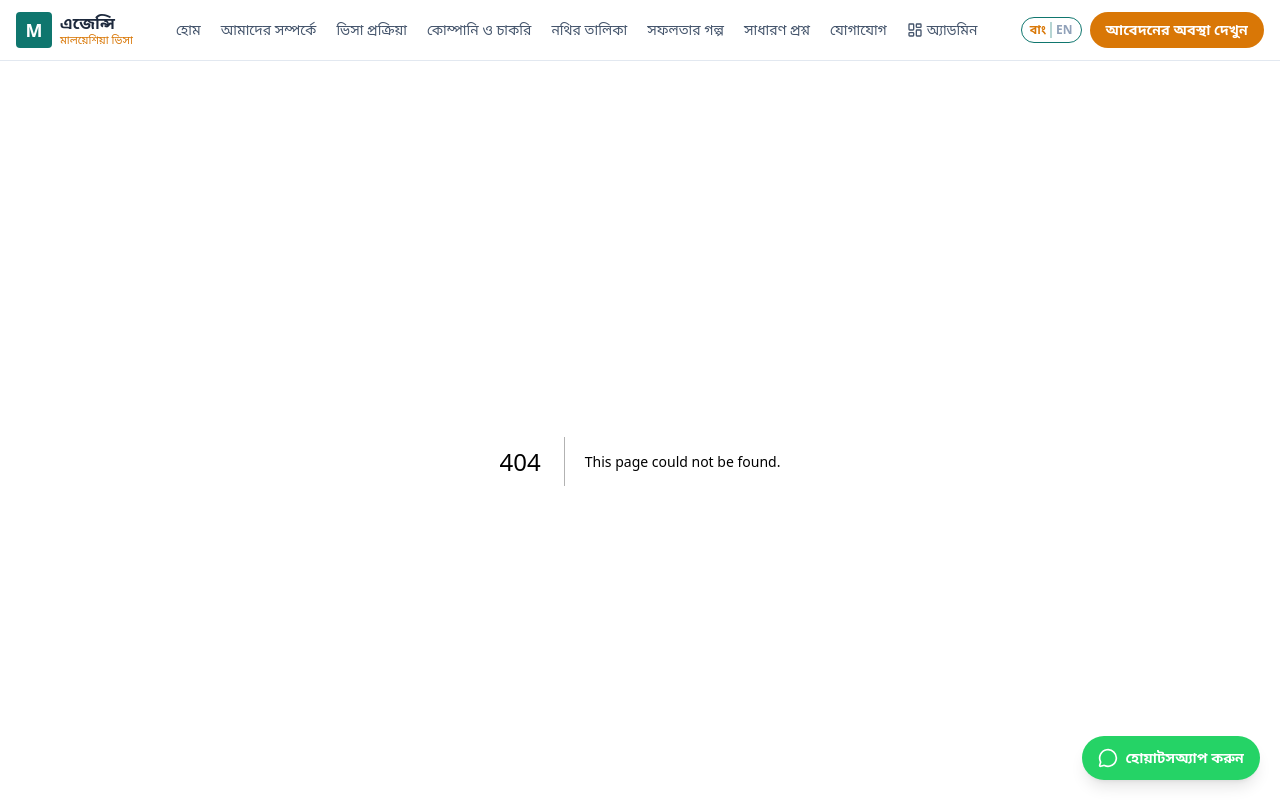
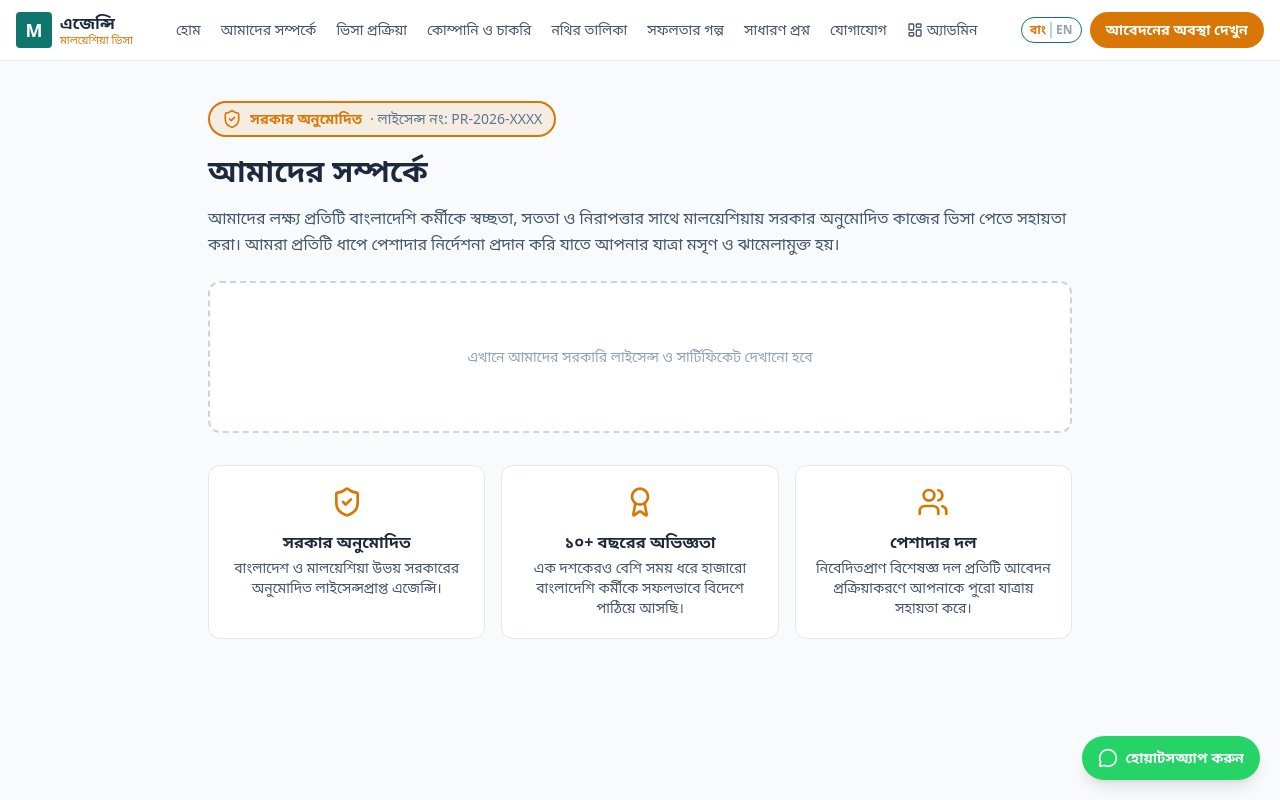
Before and after one commit to mehedi8430/malaysia-gateway, a Next.js app: page /about in a window 1280 px wide. Before the commit this address had no page. Shown: the top 800 px of the page. Built offline with nearby package versions, Linux system fonts and the light colour scheme.

Commit message:
feat: about page with locale keys

```diff
--- /dev/null
+++ b/src/app/about/page.jsx
@@ -0,0 +1,38 @@
+"use client";
+import React from "react";
+import { Award, ShieldCheck, Users } from "lucide-react";
+import TrustBadge from "@/components/TrustBadge";
+import { useLanguage } from "@/hooks/useLanguage";
+
+export default function AboutPage() {
+  const { t } = useLanguage();
+  return (
+    <div className="mx-auto max-w-4xl px-4 py-10">
+      <TrustBadge />
+      <h1 className="mt-4 text-3xl font-black text-slate-800">{t("about")}</h1>
+      <p className="mt-4 text-slate-600 leading-relaxed">{t("about_mission")}</p>
+
+      <div className="mt-6 flex items-center justify-center rounded-xl border-2 border-dashed border-slate-300 bg-white p-16 text-center text-slate-400">
+        <span className="text-sm">{t("license_cert_placeholder")}</span>
+      </div>
+
+      <div className="mt-8 grid gap-4 sm:grid-cols-3">
+        <div className="rounded-xl border border-slate-200 bg-white p-5 text-center">
+          <ShieldCheck className="mx-auto h-8 w-8 text-gold" />
+          <h3 className="mt-3 font-bold">{t("gov_approved_heading")}</h3>
+          <p className="mt-1 text-sm text-slate-600">{t("gov_approved_desc")}</p>
+        </div>
+        <div className="rounded-xl border border-slate-200 bg-white p-5 text-center">
+          <Award className="mx-auto h-8 w-8 text-gold" />
+          <h3 className="mt-3 font-bold">{t("experience_heading")}</h3>
+          <p className="mt-1 text-sm text-slate-600">{t("experience_desc")}</p>
+        </div>
+        <div className="rounded-xl border border-slate-200 bg-white p-5 text-center">
+          <Users className="mx-auto h-8 w-8 text-gold" />
+          <h3 className="mt-3 font-bold">{t("team_heading")}</h3>
+          <p className="mt-1 text-sm text-slate-600">{t("team_desc")}</p>
+        </div>
+      </div>
+    </div>
+  );
+}
--- a/src/locales/bn.json
+++ b/src/locales/bn.json
@@ -2,6 +2,8 @@
   "greeting": "স্বাগতম",
   "home": "হোম",
   "about": "আমাদের সম্পর্কে",
+  "about_mission": "আমাদের লক্ষ্য প্রতিটি বাংলাদেশি কর্মীকে স্বচ্ছতা, সততা ও নিরাপত্তার সাথে মালয়েশিয়ায় সরকার অনুমোদিত কাজের ভিসা পেতে সহায়তা করা। আমরা প্রতিটি ধাপে পেশাদার নির্দেশনা প্রদান করি যাতে আপনার যাত্রা মসৃণ ও ঝামেলামুক্ত হয়।",
+  "license_cert_placeholder": "এখানে আমাদের সরকারি লাইসেন্স ও সার্টিফিকেট দেখানো হবে",
   "process": "ভিসা প্রক্রিয়া",
   "jobs": "কোম্পানি ও চাকরি",
   "apply": "আবেদন করুন",
@@ -145,5 +147,11 @@
   "faq_a6": "আপনি আমাদের ট্র্যাক পৃষ্ঠা থেকে আপনার ট্র্যাকিং আইডি দিয়ে যেকোনো সময় আবেদনের অবস্থা দেখতে পারেন, অথবা লাইভ আপডেটের জন্য আমাদের সহায়তা দলের সাথে যোগাযোগ করতে পারেন।",
   "contact_intro": "আপনার মালয়েশিয়া কাজের ভিসা সম্পর্কে যেকোনো প্রশ্নে আমাদের সাথে যোগাযোগ করুন। আমাদের সহায়তা দল দ্রুত উত্তর দেয়।",
   "email_placeholder": "info@malaysiagateway.demo",
-  "map_placeholder": "এখানে ম্যাপ প্রিভিউ দেখা যাবে"
+  "map_placeholder": "এখানে ম্যাপ প্রিভিউ দেখা যাবে",
+  "gov_approved_heading": "সরকার অনুমোদিত",
+  "gov_approved_desc": "বাংলাদেশ ও মালয়েশিয়া উভয় সরকারের অনুমোদিত লাইসেন্সপ্রাপ্ত এজেন্সি।",
+  "experience_heading": "১০+ বছরের অভিজ্ঞতা",
+  "experience_desc": "এক দশকেরও বেশি সময় ধরে হাজারো বাংলাদেশি কর্মীকে সফলভাবে বিদেশে পাঠিয়ে আসছি।",
+  "team_heading": "পেশাদার দল",
+  "team_desc": "নিবেদিতপ্রাণ বিশেষজ্ঞ দল প্রতিটি আবেদন প্রক্রিয়াকরণে আপনাকে পুরো যাত্রায় সহায়তা করে।"
 }
--- a/src/locales/en.json
+++ b/src/locales/en.json
@@ -2,6 +2,8 @@
   "greeting": "Welcome",
   "home": "Home",
   "about": "About Us",
+  "about_mission": "Our mission is to help every Bangladeshi worker secure a government-approved work visa for Malaysia with transparency, honesty, and safety. We provide professional guidance at every step so your journey is smooth and hassle-free.",
+  "license_cert_placeholder": "Our government license and certificates will be shown here",
   "process": "Visa Process",
   "jobs": "Companies & Jobs",
   "apply": "Apply Now",
@@ -145,5 +147,11 @@
   "faq_q6": "How do I track the status of my application?",
   "contact_intro": "Reach out to us with any questions about your Malaysia work visa. Our support team replies quickly.",
   "email_placeholder": "info@malaysiagateway.demo",
-  "map_placeholder": "Map preview will appear here"
+  "map_placeholder": "Map preview will appear here",
+  "gov_approved_heading": "Government Approved",
+  "gov_approved_desc": "A licensed agency approved by the governments of Bangladesh and Malaysia.",
+  "experience_heading": "10+ Years Experience",
+  "experience_desc": "For over a decade, we have successfully helped thousands of Bangladeshi workers abroad.",
+  "team_heading": "Professional Team",
+  "team_desc": "A dedicated team of experts supports you throughout your journey in processing every application."
 }
```
